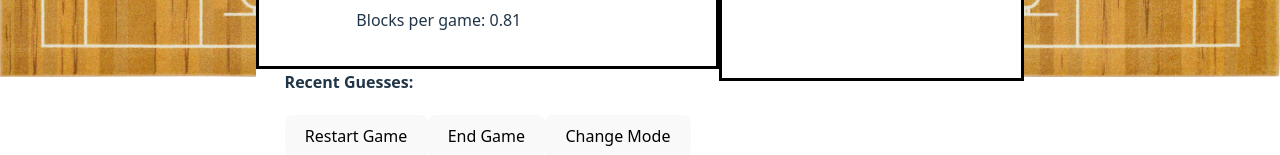
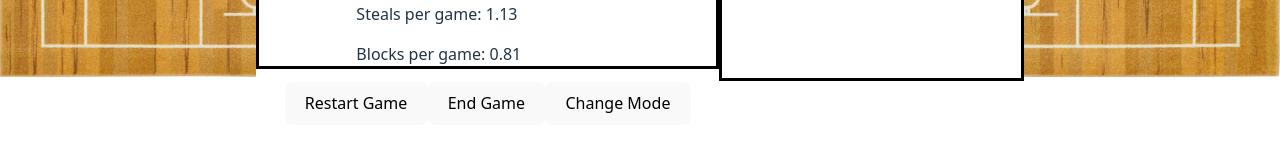
Before and after one commit to cammando016/nba_guessing_game, a React (Vite) app in the folder nba-guessing-game/: page / in a window 1280 px wide. Both pictures are taken after a click on the button "Start Game". Shown: the part 723-878 px from the top of the page. After the commit the page ends 848 px from the top, so only its background shows below. Built offline with nearby package versions, Linux system fonts and the light colour scheme.

Commit message:
Hide recent guesses heading until at least 1 guess has been made

```diff
--- a/nba-guessing-game/src/components/game.jsx
+++ b/nba-guessing-game/src/components/game.jsx
@@ -166,7 +166,11 @@ function Game ({setCorrectCount, setIncorrectCount, setRandPlayerIndex, randPlay
                 </div>
 
                 {/* On screen feedback for last 5 guesses */}
-                <h4 id="5-guesses">Recent Guesses:</h4>
+                {
+                    answerHistory.filter(answer => answer.answerResult !== '-').length > 0 ? (
+                        <h4 id="5-guesses">Recent Guesses:</h4>
+                    ) : <></>
+                }
 
                 <div className="guesses">
                     {answerHistory
```
